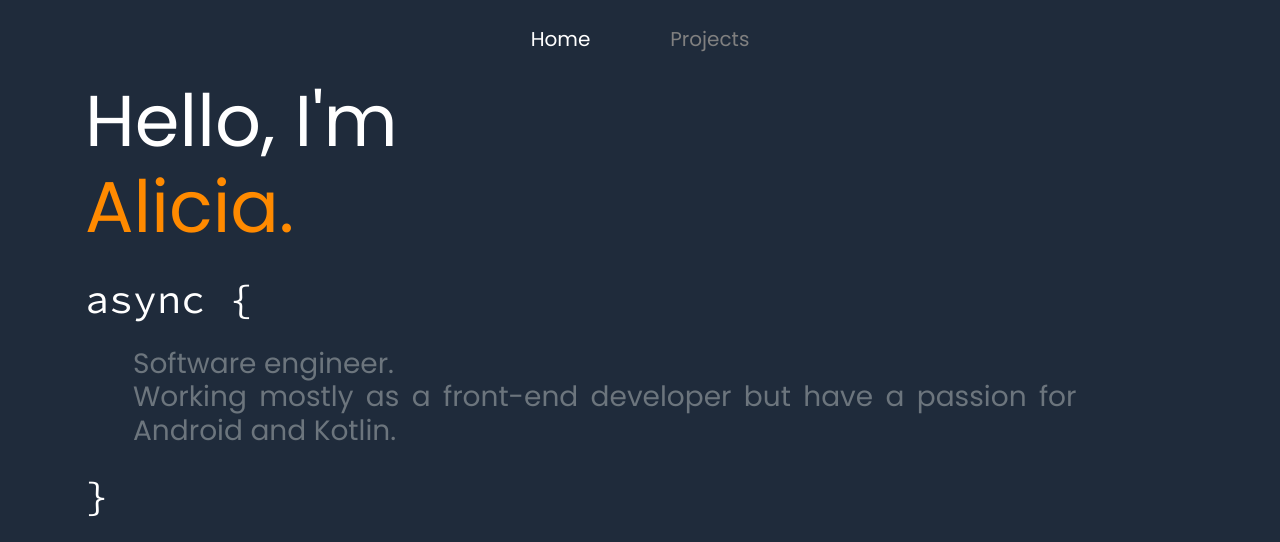
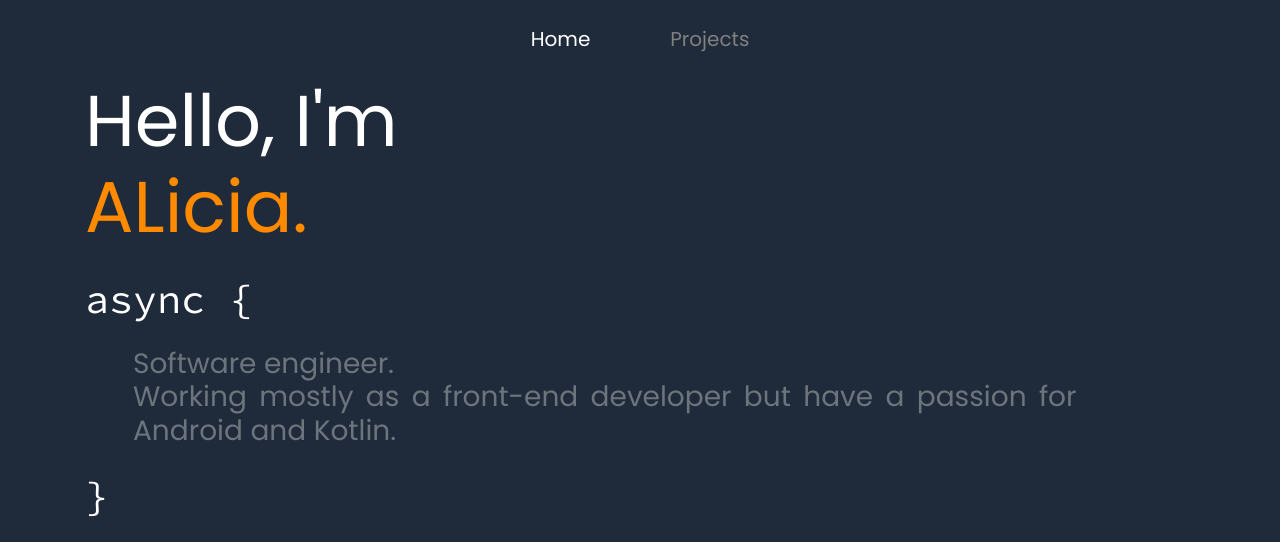
Before and after one commit to aliciaphes/aliciaphes.github.io, a Gatsby site in the folder gatsby/: page / in a window 1280 px wide. Shown: the top 542 px of the page. Built offline with nearby package versions, Linux system fonts and the light colour scheme; Gatsby itself is replaced by a stand-in of ours.

Commit message:
Use my brand

```diff
--- a/gatsby/src/components/info.js
+++ b/gatsby/src/components/info.js
@@ -14,7 +14,7 @@ export default function info() {
     <div className="container">
       <div className="display-3" style={{ color: "#FF8A00" }}>
         <span style = {{color : "white"}}>Hello, I'm</span> <br />
-        Alicia.
+        ALicia.
       </div>
       <div className="h1 code mt-4 mb-3">async {"{"}</div>
       <div className="text-muted mx-5 my-4 h3 text-justify info">
--- a/gatsby/src/pages/index.js
+++ b/gatsby/src/pages/index.js
@@ -11,7 +11,7 @@ function index() {
       <Info />
       <Helmet>
         <meta charSet="utf-8" />
-        <title>Home | Alicia</title>
+        <title>Home | ALicia</title>
       </Helmet>
     </div>
   )
--- a/gatsby/src/pages/projects.js
+++ b/gatsby/src/pages/projects.js
@@ -13,7 +13,7 @@ function Projects({ data }) {
       <Appbar />
       <Helmet>
         <meta charSet="utf-8" />
-        <title>Projects | Alicia</title>
+        <title>Projects | ALicia</title>
       </Helmet>
       <div className="row">
         {projectList.map(({ node }) => {
```
